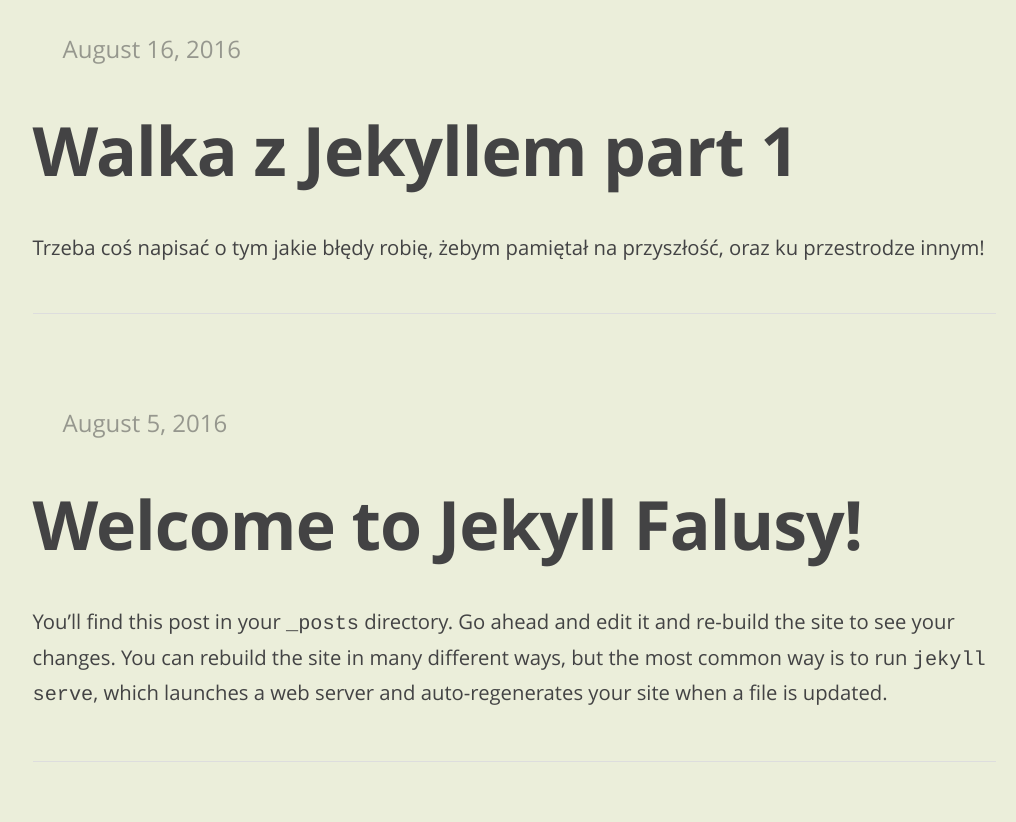
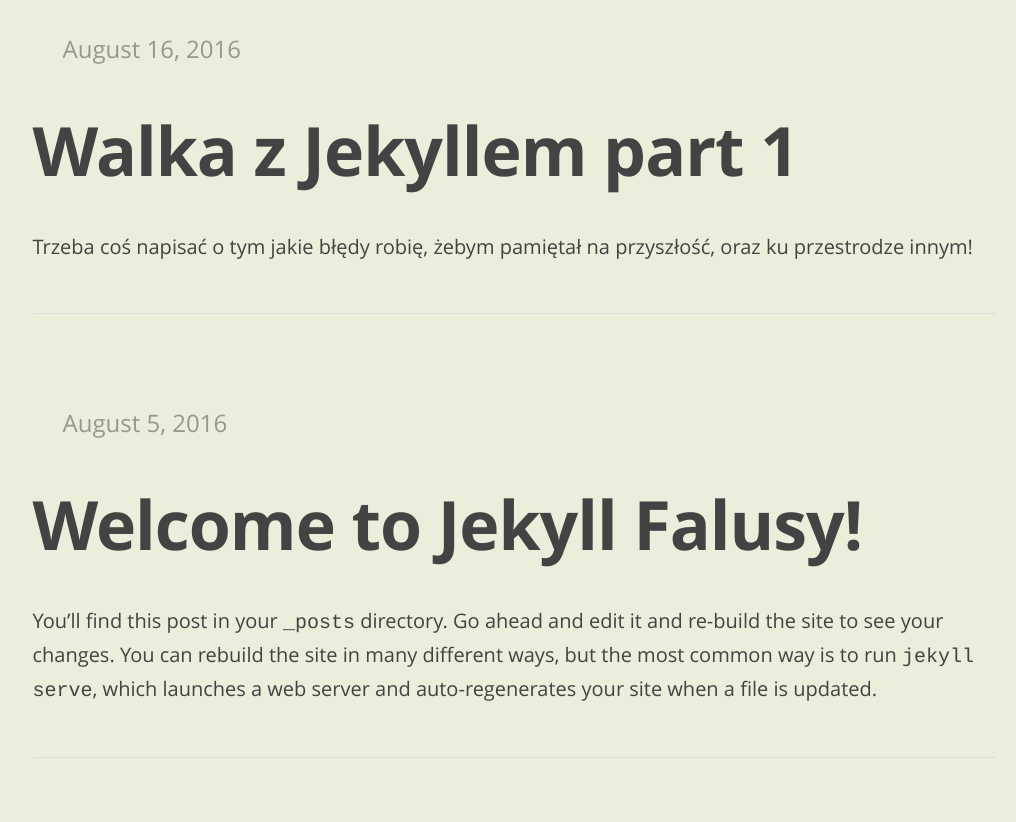
Before and after one commit to l0kr/co0lster.github.io, a Jekyll site: the page built from index.html, in a window 1280 px wide. Shown: the part 525-1347 px from the top of the page, without its empty margins (126-1142 px from the left). Built offline with Jekyll 4.4.1, drawn with Linux system fonts in a browser that asks for light colours; nearby versions of some CDN libraries.

Commit message:
Update post.sass

```diff
--- a/assets/css/3-sections/post.sass
+++ b/assets/css/3-sections/post.sass
@@ -1,5 +1,5 @@
 article
-  font-size: 1.26667rem;
+  font-size: 20px
   position: relative
   max-width: 963px
   margin: 0 auto
```
